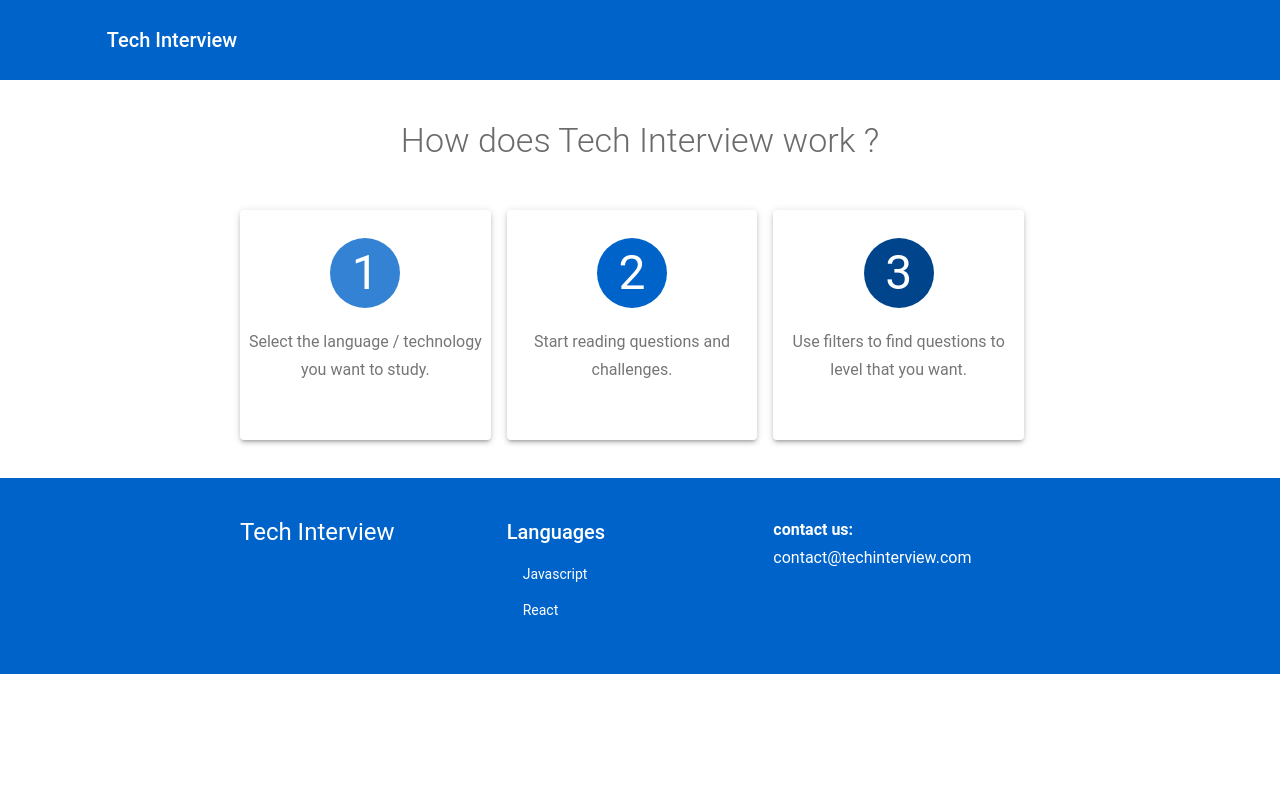
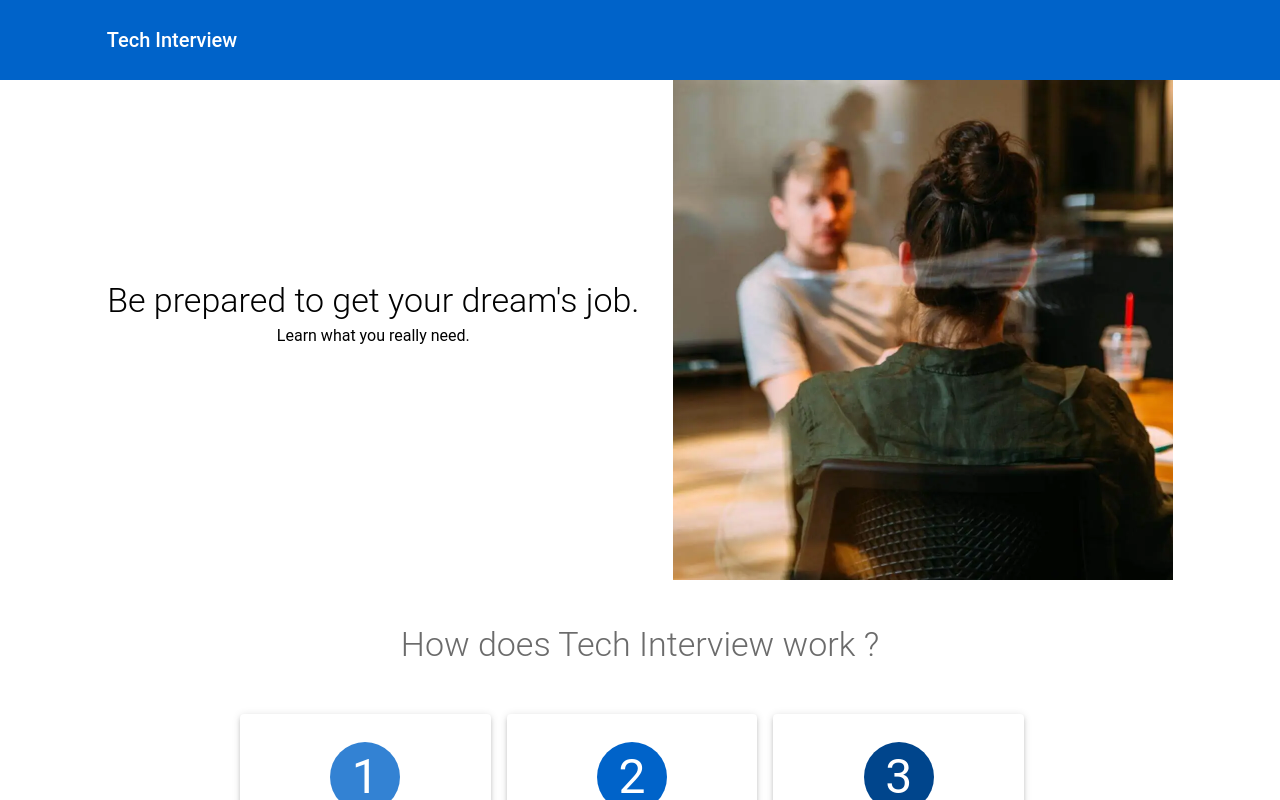
Before and after one commit to mauriciorj/tech-interview-nextjs, a Next.js app: page / in a window 1280 px wide. Shown: the top 800 px of the page. Built offline with nearby package versions, Linux system fonts and the light colour scheme.

Commit message:
Initial hero banner

```diff
--- /dev/null
+++ b/src/components/heroBanner/index.tsx
@@ -0,0 +1,41 @@
+import React from 'react';
+import { Grid, makeStyles, Typography } from '@material-ui/core';
+import { translations } from '../../translations';
+import Image from 'next/image';
+import heroBanner from '../../assets/img/interview.webp';
+
+const useStyles = makeStyles((theme) => ({
+    sessionMainDiv: {
+        flexGrow: 1,
+        justifyContent: 'space-between',
+        textAlign: 'center',
+    },
+    sessionMainText: {
+        marginTop: '200px',
+        [theme.breakpoints.down('sm')]: {
+            marginTop: '20px',
+            marginBottom: '20px'
+        },
+    },
+    sessionMainImg: {
+        textAlign: 'end',
+    }
+}));
+
+const HeroBanner = () => {
+    const classes = useStyles();
+
+    return (
+        <Grid container item xs={12} className={classes.sessionMainDiv}>
+            <Grid xs={12} sm={12} md={6} className={classes.sessionMainText}>
+                <Typography variant="h4">{translations.en.heroBanner.title}</Typography>
+                <Typography variant="subtitle1">{translations.en.heroBanner.text}</Typography>
+            </Grid>
+            <Grid xs={12} sm={12} md={6} className={classes.sessionMainImg}>
+                <Image src={heroBanner} alt={translations.en.heroBanner.altText} width={500} height={500} />
+            </Grid>
+        </Grid>
+    );
+};
+
+export default HeroBanner;
--- a/src/pages/index.tsx
+++ b/src/pages/index.tsx
@@ -4,6 +4,7 @@ import { Grid } from '@material-ui/core';
 import { translations } from '../translations';
 import { makeStyles } from '@material-ui/core/styles';
 import Header from '../components/header';
+import HeroBanner from '../components/heroBanner';
 import ThreeCards from '../components/threeCards';
 import Footer from '../components/footer';
 
@@ -56,6 +57,12 @@ export default function Home() {
                 <Grid item xs={12} className={classes.mainDiv}>
                     <Grid item xs={1}></Grid>
                     <Grid item xs={10}>
+                        <HeroBanner />
+                    </Grid>
+                </Grid>
+                <Grid item xs={12} className={classes.mainDiv}>
+                    <Grid item xs={1}></Grid>
+                    <Grid item xs={10}>
                         <ThreeCards />
                     </Grid>
                 </Grid>
--- a/src/translations/index.ts
+++ b/src/translations/index.ts
@@ -1,6 +1,11 @@
 export const translations = {
     en: {
         logo: 'Tech Interview',
+        heroBanner: {
+            title: 'Be prepared to get your dream\'s job.',
+            text: 'Learn what you really need.',
+            altText: 'Learn what you really need.',
+        },
         threeCards: {
             title: 'How does Tech Interview work ?',
             card: [
```
Also changed, not shown: src/assets/img/interview.jpg (added), src/assets/img/interview.webp (added).
